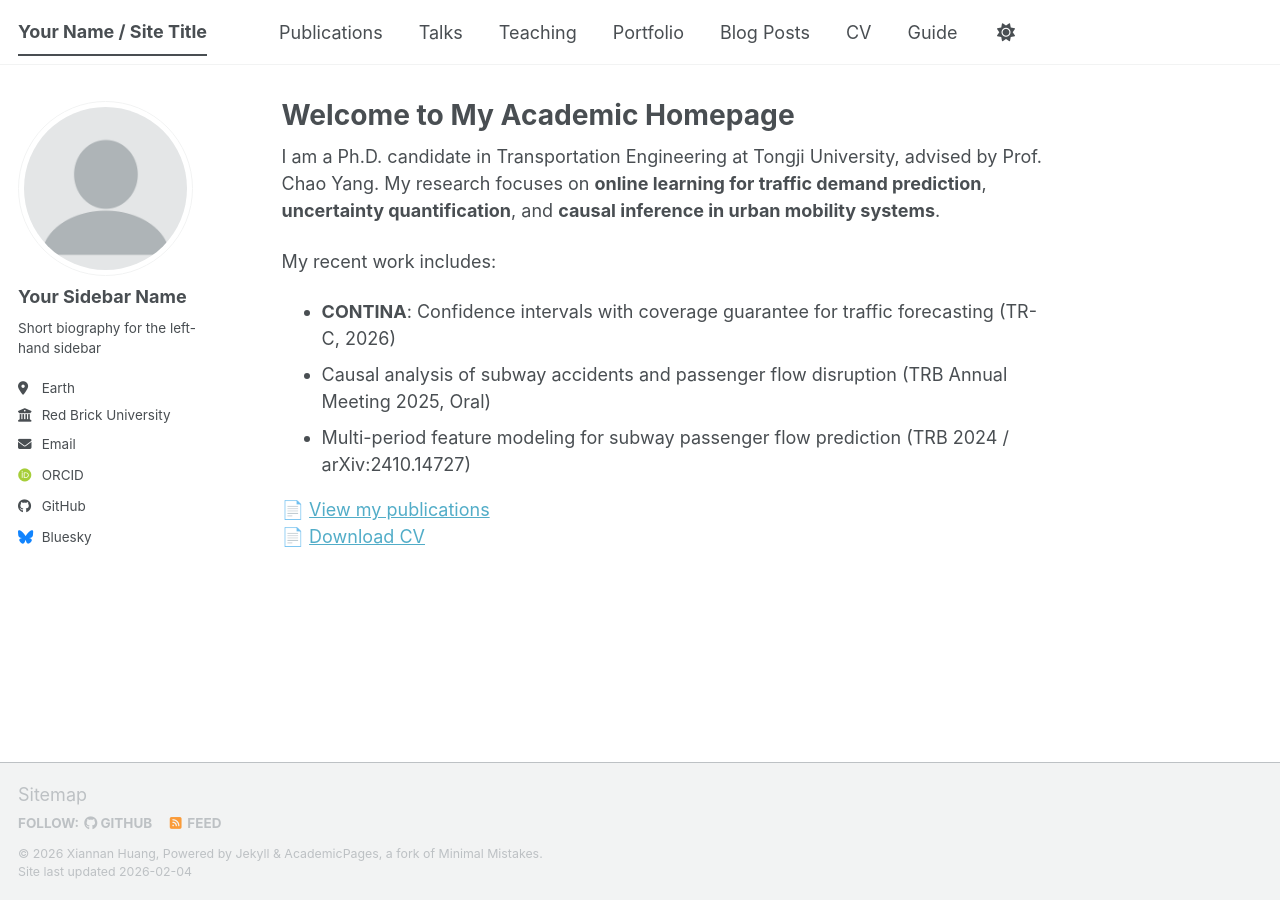
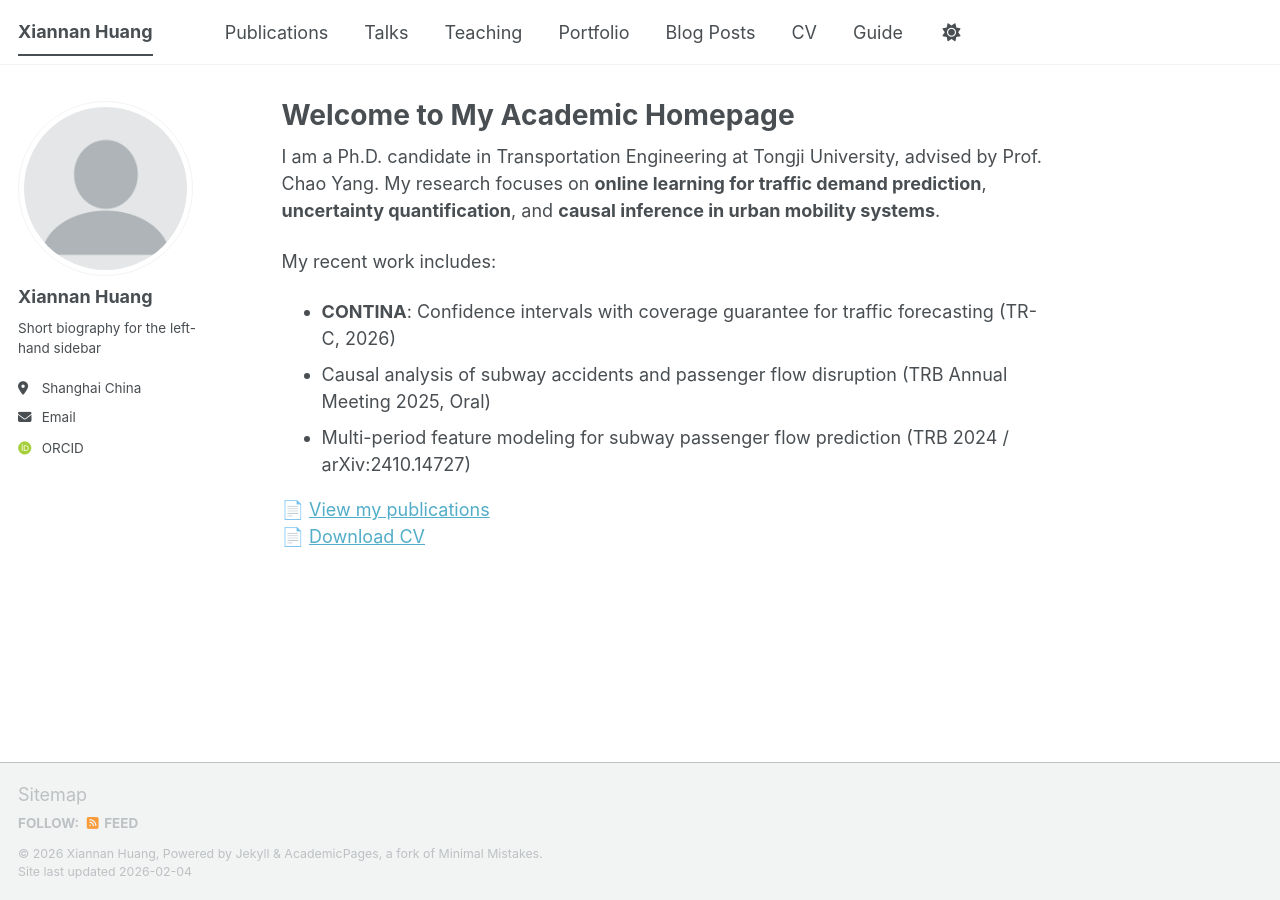
Before and after one commit to xiannanhuang/xiannanhuang.github.io, a Jekyll site: the page built from _pages/about.md, in a window 1280 px wide. Built offline with Jekyll 4.4.1, drawn with Linux system fonts in a browser that asks for light colours; some web fonts are replaced; a script bundle is joined from its source files by our own code; library files that are not in the unit come from our copies.

Commit message:
Update _config.yml

```diff
--- a/_config.yml
+++ b/_config.yml
@@ -9,10 +9,10 @@
 # Basic Site Settings
 locale                   : "en-US"
 site_theme               : "default" # The available themes options are "default", "air", "sunrise", "mint", "dirt" and "contrast"
-title                    : "Your Name / Site Title"
+title                    : "Xiannan Huang"
 title_separator          : "-"
 name                     : &name "Xiannan Huang"
-description              : &description "Your Name's academic portfolio"   # Update this with a general description of your site, this is the default if not overridden by a page
+description              : &description "Xannan Huang's academic portfolio"   # Update this with a general description of your site, this is the default if not overridden by a page
 url                      : https://xiannanhuang.github.io # The base hostname & protocol for your site e.g. "https://[your GitHub username].github.io",
                                                            # or if you already have some other page hosted on Github then use "https://[your GitHub username].github.io/[Your Repo Name]"
 baseurl                  : "" # the subpath of your site, e.g. "/blog"
@@ -24,63 +24,63 @@ repository               : "academicpages/academicpages.github.io"
 author:
   # Biographic information
   avatar           : "profile.png"
-  name             : "Your Sidebar Name"
+  name             : "Xiannan Huang"
   pronouns         : # example: "she/her"
   bio              : "Short biography for the left-hand sidebar"
-  location         : "Earth"
-  employer         : "Red Brick University"
+  location         : "Shanghai China"
+  # employer         : "Red Brick University"
   uri              : # URL
   email            : "huang_xn@tongji.edu.cn"
 
   # Academic websites
-  academia         : # URL
-  arxiv            : # URL - Update with the correct link to your profile
+  # academia         : # URL
+  # arxiv            : # URL - Update with the correct link to your profile
   # googlescholar    : "https://scholar.google.com/citations?user=PS_CX0AAAAAJ"
-  inspire-hep      : # URL
-  impactstory      : # URL
-  orcid            : "https://orcid.org/yourorcidurl"
-  semantic         : # URL
-  ssrn             : # URL
+  # inspire-hep      : # URL
+  # impactstory      : # URL
+  orcid            : "https://orcid.org/0009-0008-5011-7692"
+  # semantic         : # URL
+  # ssrn             : # URL
   # pubmed           : "https://www.ncbi.nlm.nih.gov/pubmed/?term=john+snow"
-  researchgate     : # URL
-  scopus           : # URL
-  zotero           : # URL
+  # researchgate     : # URL
+  # scopus           : # URL
+  # zotero           : # URL
 
 
   # Repositories and software development
-  bitbucket        : # Username - Update with your username on the site
-  codepen          : # Username
-  dribbble         : # Username
-  github           : "academicpages"
-  kaggle           : # Username
-  stackoverflow    : # User number or user number and name (i.e., use "1" or "1/jeff-atwood")
+  # bitbucket        : # Username - Update with your username on the site
+  # codepen          : # Username
+  # dribbble         : # Username
+  # github           : "academicpages"
+  # kaggle           : # Username
+  # stackoverflow    : # User number or user number and name (i.e., use "1" or "1/jeff-atwood")
 
   # Social media
-  artstation       : # Username
-  bluesky          : "bsky.app" # Replace this with you Bluesky username
-  facebook         : # Username
-  flickr           : # Username
-  foursquare       : # Username
-  goodreads        : # Username
-  google_plus      : # Username
-  keybase          : # Username
-  instagram        : # Username
-  lastfm           : # Username
-  linkedin         : # Username
-  mastodon         : # URL
-  medium           : # URL
-  pinterest        : # Username
-  soundcloud       : # Username
-  steam            : # Username
-  telegram         : # URL
-  tumblr           : # Username
-  twitter          : # Username for X / Twitter
-  vine             : # Username
-  weibo            : # Username
-  wikipedia        : # Username
-  xing             : # Username
-  youtube          : # Username
-  zhihu            : # Username
+  # artstation       : # Username
+  # bluesky          : "bsky.app" # Replace this with you Bluesky username
+  # facebook         : # Username
+  # flickr           : # Username
+  # foursquare       : # Username
+  # goodreads        : # Username
+  # google_plus      : # Username
+  # keybase          : # Username
+  # instagram        : # Username
+  # lastfm           : # Username
+  # linkedin         : # Username
+  # mastodon         : # URL
+  # medium           : # URL
+  # pinterest        : # Username
+  # soundcloud       : # Username
+  # steam            : # Username
+  # telegram         : # URL
+  # tumblr           : # Username
+  # twitter          : # Username for X / Twitter
+  # vine             : # Username
+  # weibo            : # Username
+  # wikipedia        : # Username
+  # xing             : # Username
+  # youtube          : # Username
+  # zhihu            : # Username
 
 # Publication Category - The following the list of publication categories and their headings
 publication_category:
```
